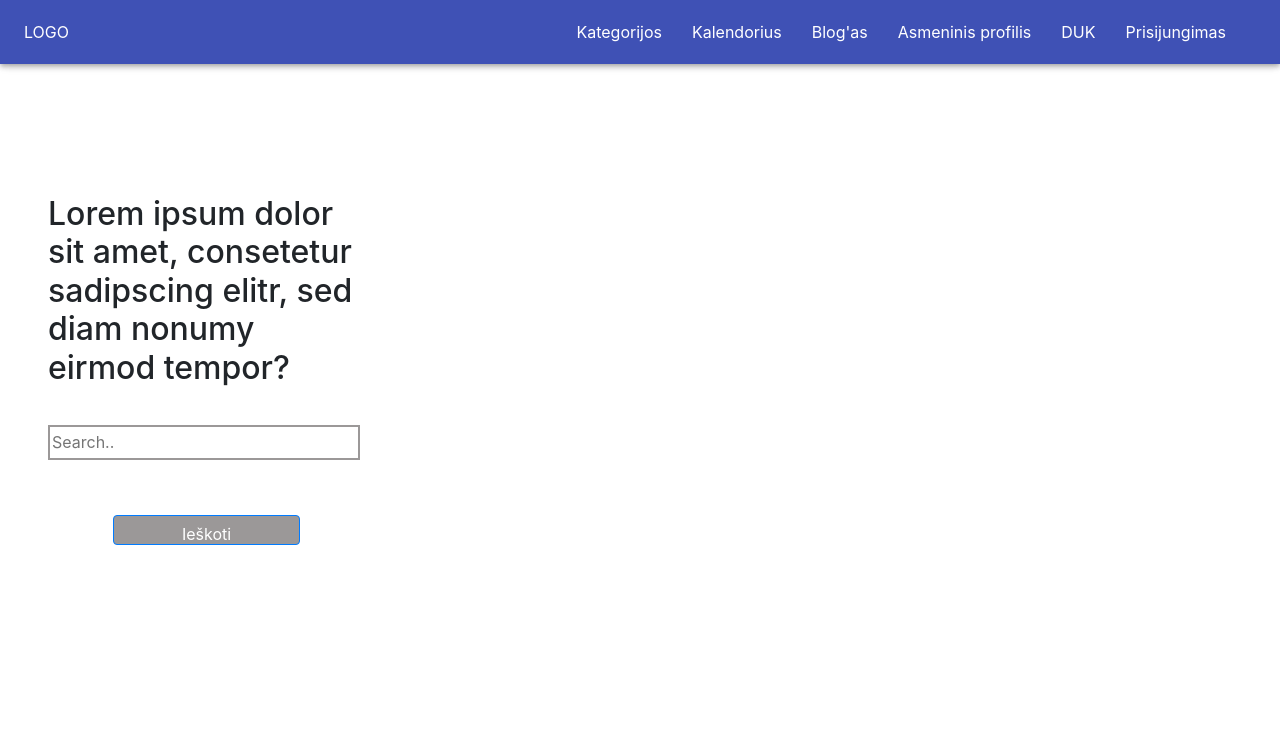
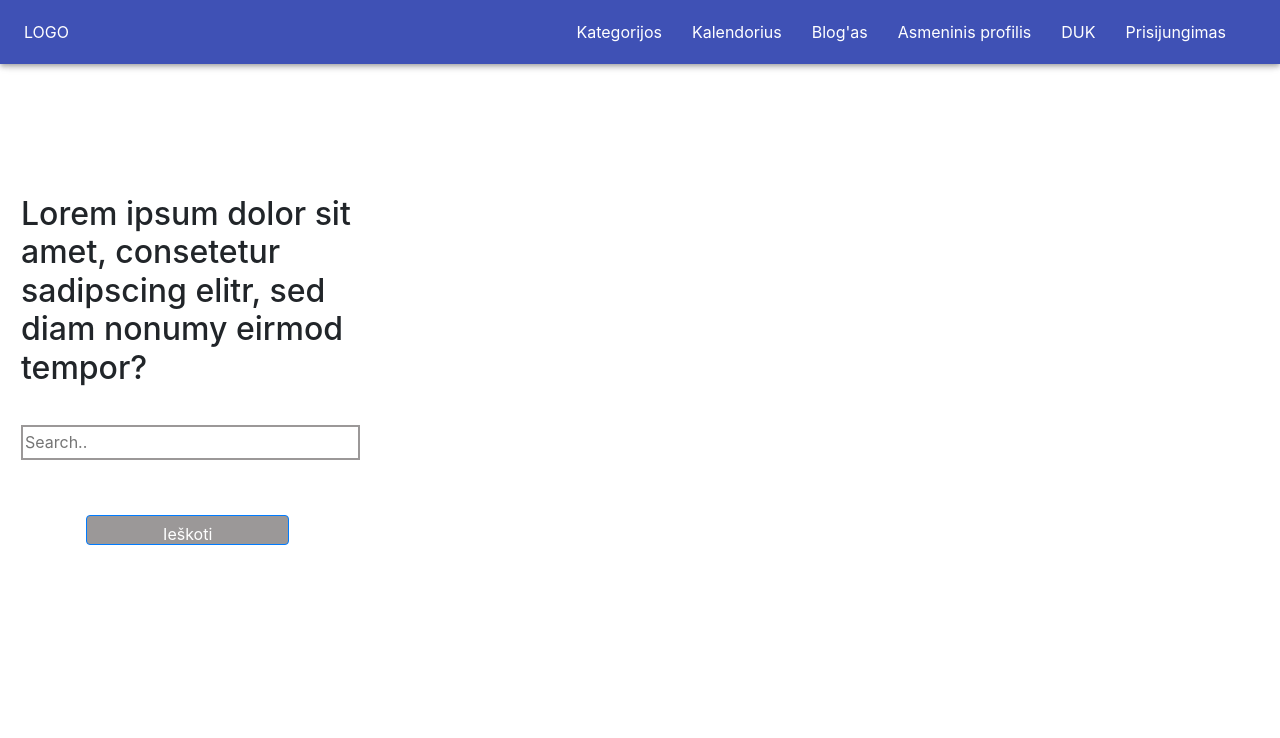
Before and after one commit to fiammara/VCSSummer, a React (Create React App) app in the folder courses-app/: page / in a window 1280 px wide. Shown: the top 738 px of the page. Built offline with nearby package versions, Linux system fonts and the light colour scheme.

Commit message:
Update Main.css
Main page post in center

```diff
--- a/courses-app/src/Main.css
+++ b/courses-app/src/Main.css
@@ -23,9 +23,11 @@
 .tekstas {
   padding: 25;
   margin-top: 195px;
+  margin-left: -27px;
 }
 .postai{
   margin-top: 195px;
+  margin-right: 36px;
 }
 
 /*title*/
```
